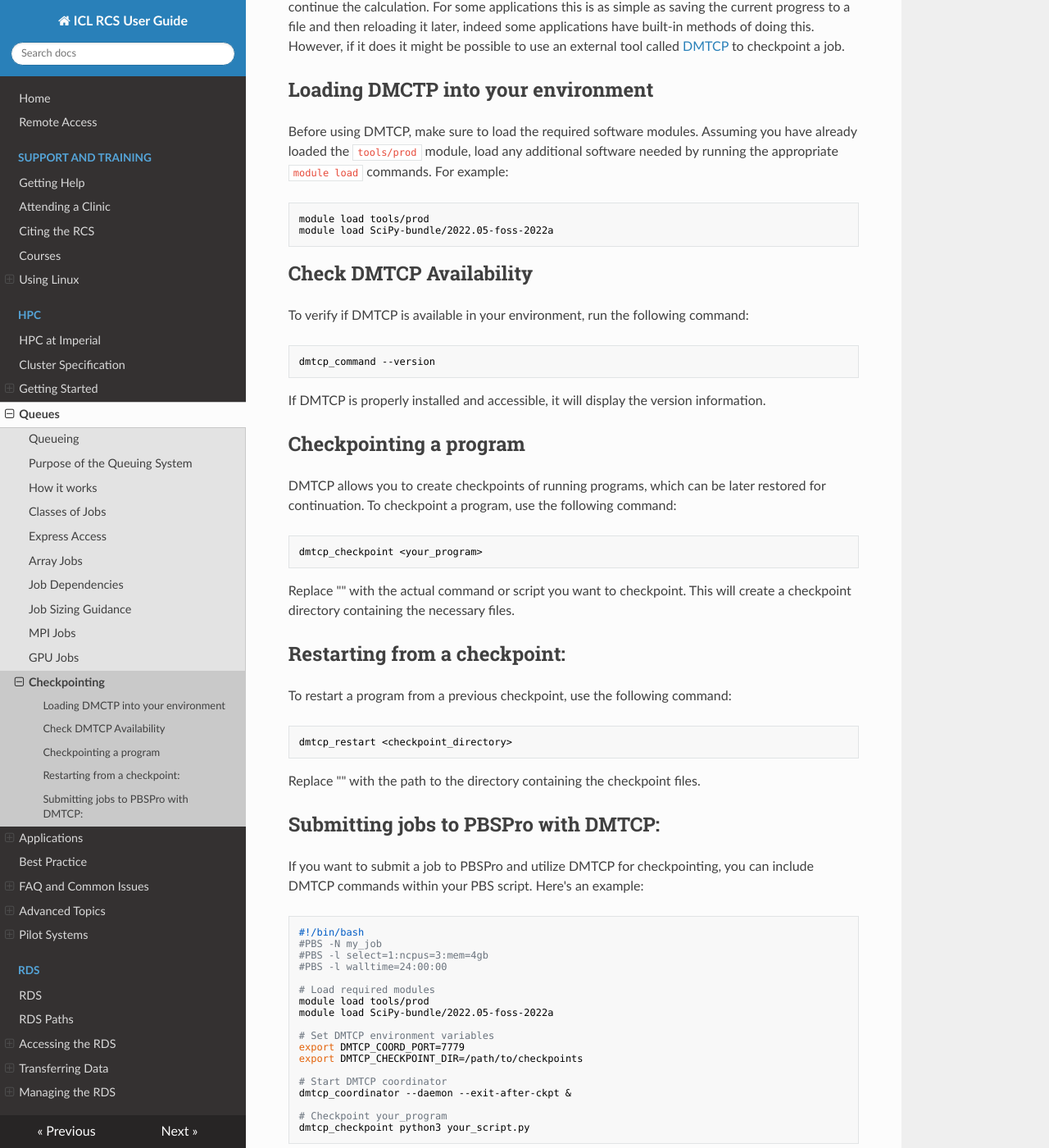
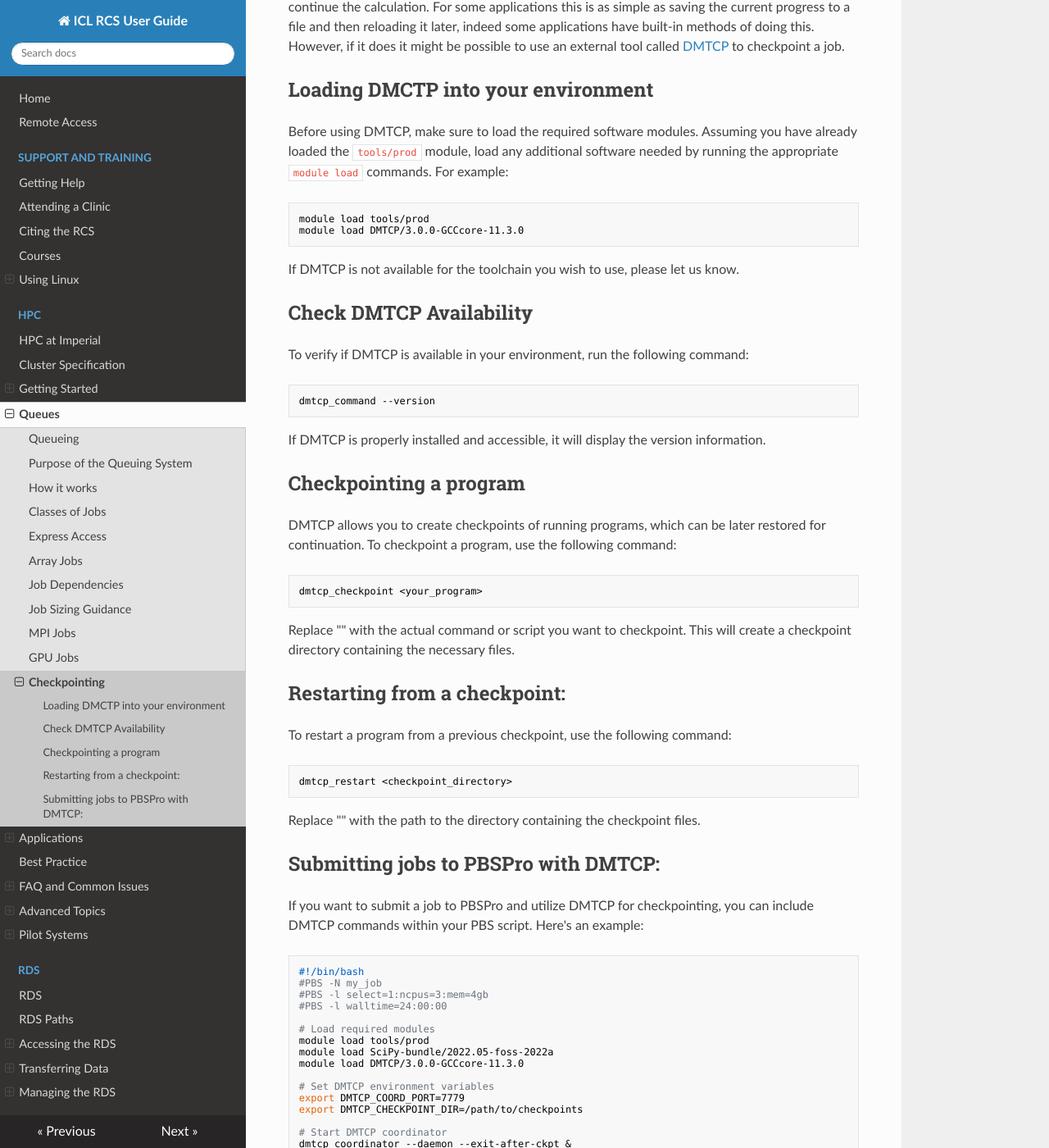
Before and after one commit to ImperialCollegeLondon/icl-rcs-user-guide, an MkDocs documentation site: the page built from docs/hpc/queues/checkpointing.md, in a window 1280 px wide and 1400 px high, scrolled down 211 px. Shown: the whole window at 82% size. Built offline with MkDocs 1.6.1, drawn with Linux system fonts in a browser that asks for light colours; nearby versions of some CDN libraries.

Commit message:
Fixed some text on the checkpointing page.

````diff
--- a/docs/hpc/queues/checkpointing.md
+++ b/docs/hpc/queues/checkpointing.md
@@ -7,8 +7,10 @@ Before using DMTCP, make sure to load the required software modules. Assuming yo
 
 ```console
 module load tools/prod
-module load SciPy-bundle/2022.05-foss-2022a
+module load DMTCP/3.0.0-GCCcore-11.3.0
 ```
+
+If DMTCP is not available for the toolchain you wish to use, please let us know.
 
 ## Check DMTCP Availability
 To verify if DMTCP is available in your environment, run the following command:
@@ -52,6 +54,7 @@ If you want to submit a job to PBSPro and utilize DMTCP for checkpointing, you c
 # Load required modules
 module load tools/prod
 module load SciPy-bundle/2022.05-foss-2022a
+module load DMTCP/3.0.0-GCCcore-11.3.0
 
 # Set DMTCP environment variables
 export DMTCP_COORD_PORT=7779
````
